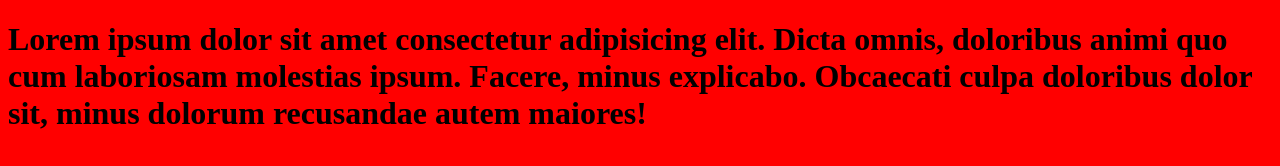
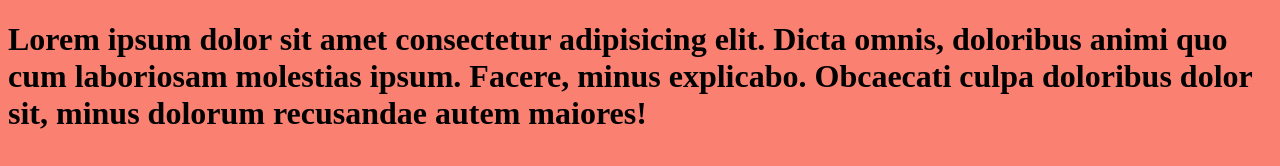
Before and after one commit to WilliamsFL/Sinetiqueta, a plain HTML site: page index.html in a window 1280 px wide. Drawn offline with Linux system fonts and the light colour scheme.

Commit message:
Update and rename sinetiqueta.html to index.html

```diff
--- a/sinetiqueta.html
+++ b/index.html
@@ -5,7 +5,7 @@
 
     <title>Document</title>
 </head>
-<body bgcolor="red">
+<body bgcolor="salmon">
     <H1>Lorem ipsum dolor sit amet consectetur adipisicing elit. Dicta omnis, doloribus animi quo cum laboriosam molestias ipsum. Facere, minus explicabo. Obcaecati culpa doloribus dolor sit, minus dolorum recusandae autem maiores!</H1>
 </body>
 </html>
```
